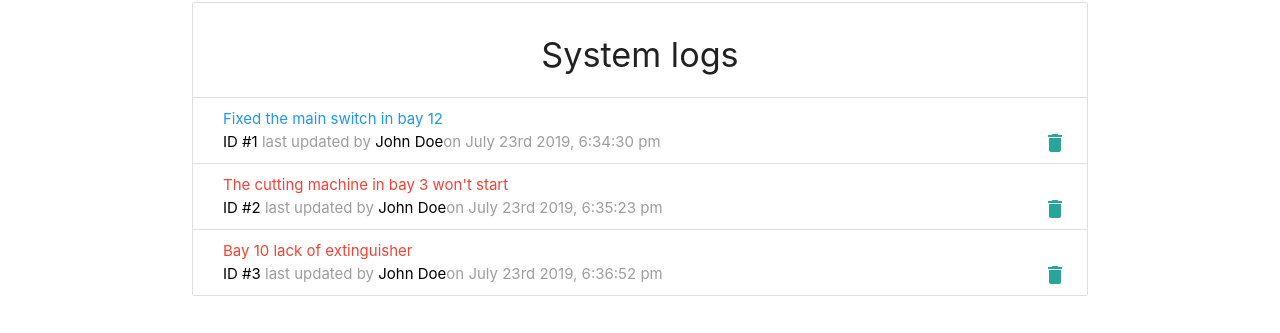
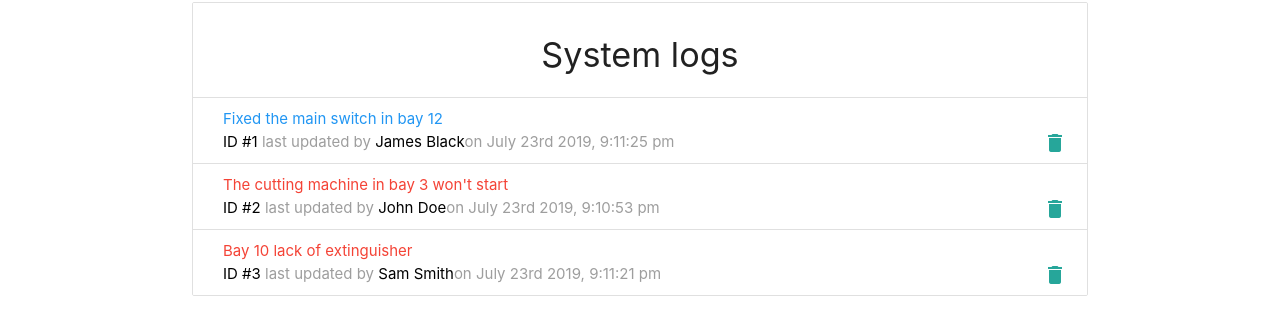
Before and after one commit to klauza/the-machinery, a React (Create React App) app: page / in a window 1280 px wide. Shown: the part 92-425 px from the top of the page. Built offline with nearby package versions, Linux system fonts and the light colour scheme; data requests are answered from the project's data file.

Commit message:
typo fix

```diff
--- a/db.json
+++ b/db.json
@@ -1,25 +1,25 @@
 {
   "logs": [
     {
+      "id": 1,
       "message": "Fixed the main switch in bay 12",
       "attention": false,
-      "tech": "John Doe",
-      "date": "2019-07-23T18:34:30.595Z",
-      "id": 1
+      "tech": "James Black",
+      "date": "2019-07-23T21:11:25.230Z"
     },
     {
+      "id": 2,
       "message": "The cutting machine in bay 3 won't start",
       "attention": true,
       "tech": "John Doe",
-      "date": "2019-07-23T18:35:23.790Z",
-      "id": 2
+      "date": "2019-07-23T21:10:53.614Z"
     },
     {
+      "id": 3,
       "message": "Bay 10 lack of extinguisher",
       "attention": true,
-      "tech": "John Doe",
-      "date": "2019-07-23T18:36:52.603Z",
-      "id": 3
+      "tech": "Sam Smith",
+      "date": "2019-07-23T21:11:21.996Z"
     }
   ],
   "techs": [
--- a/src/components/logs/AddLogModal.js
+++ b/src/components/logs/AddLogModal.js
@@ -48,9 +48,9 @@ const AddLogModal = ({ addLog }) => {
           <div className="input-field">
             <select name="tech" value={tech} className="browser-default" onChange={e => setTech(e.target.value)}>
               <option value="" disabled>Select Technician</option>
-              <option value="John Doe">Sam Smith</option>
+              <option value="Sam Smith">Sam Smith</option>
               <option value="John Doe">John Doe</option>
-              <option value="John Doe">James Black</option>
+              <option value="James Black">James Black</option>
             </select>
           </div>
         </div>
--- a/src/components/logs/EditLogModal.js
+++ b/src/components/logs/EditLogModal.js
@@ -8,7 +8,7 @@ const EditLogModal = ({ current, updateLog }) => {
   const [attention, setAttention] = useState(false);
   const [tech, setTech] = useState('');
 
-  useEffect(() => {
+  useEffect(() => {   // fill the form with 'current state'
     if(current) {
       setMessage(current.message);
       setAttention(current.attention);
@@ -54,9 +54,9 @@ const EditLogModal = ({ current, updateLog }) => {
           <div className="input-field">
             <select name="tech" value={tech} className="browser-default" onChange={e => setTech(e.target.value)}>
               <option value="" disabled>Select Technician</option>
-              <option value="John Doe">Sam Smith</option>
+              <option value="Sam Smith">Sam Smith</option>
               <option value="John Doe">John Doe</option>
-              <option value="John Doe">James Black</option>
+              <option value="James Black">James Black</option>
             </select>
           </div>
         </div>
```
